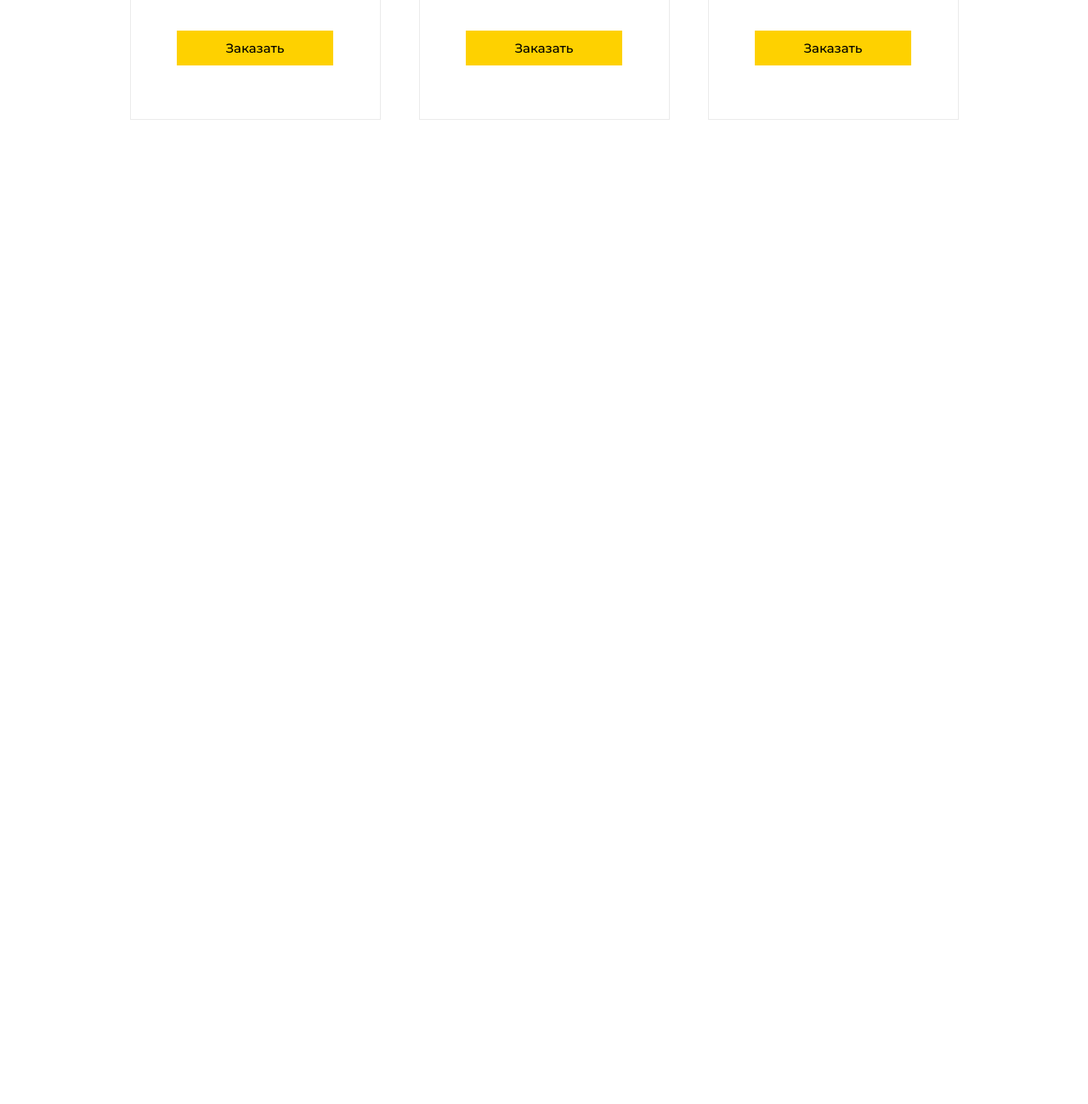
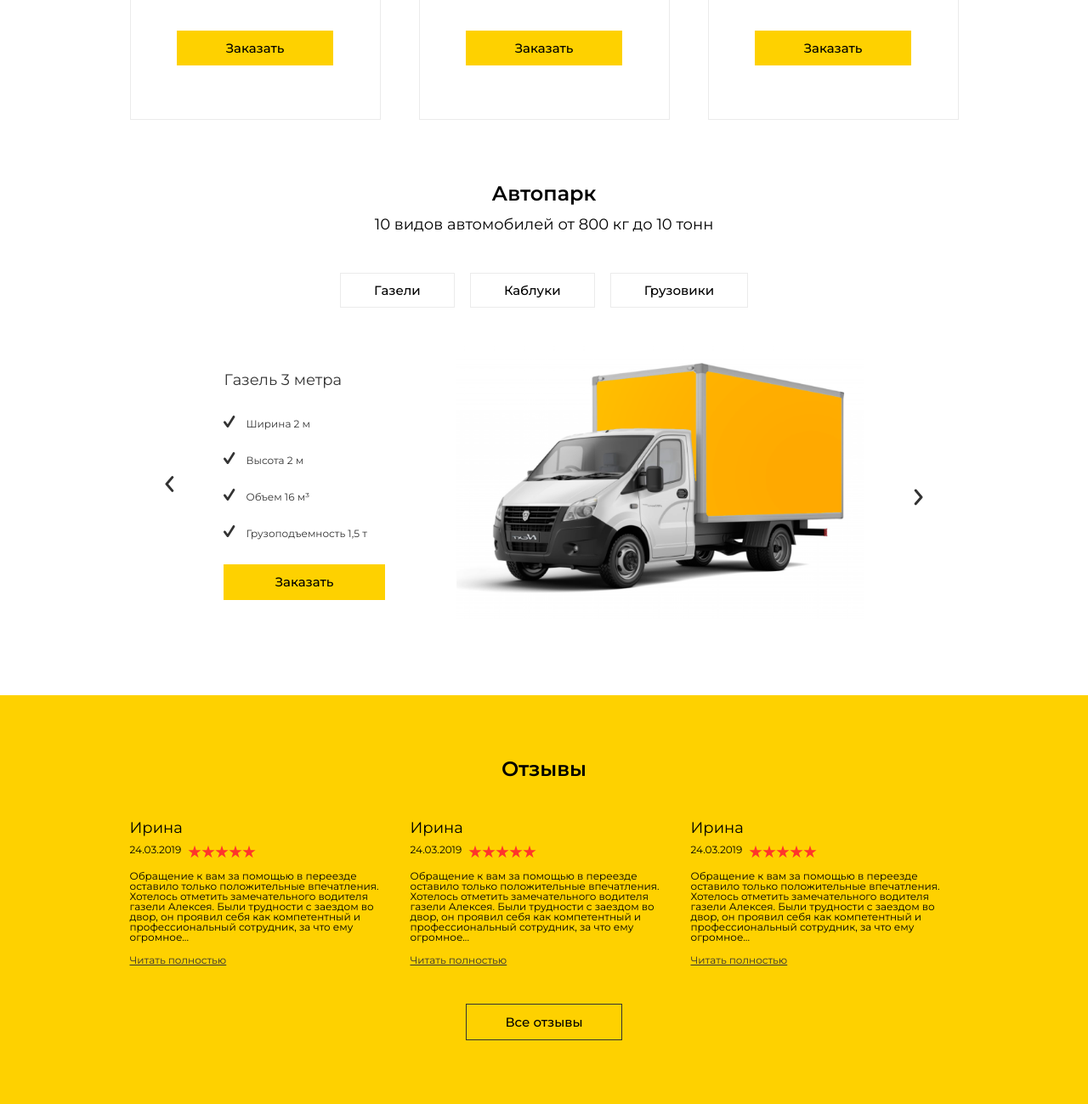
Before and after one commit to conho-web/stage-1, a plain HTML site: page index.html in a window 1280 px wide. Shown: the part 1391-2690 px from the top of the page at 85% size. Before the commit the page ends 1607 px from the top, so only its background shows below. Drawn offline with Linux system fonts and the light colour scheme.

Commit message:
feature/CT-4: - blocks are ready

```diff
--- a/css/bundle.css
+++ b/css/bundle.css
@@ -5,3 +5,5 @@
 @import url(./variables.css);
 @import url(./s-main.css);
 @import url(./s-about.css);
+@import url(./s-swiper.css);
+@import url(./s-reviews.css);
--- /dev/null
+++ b/css/s-reviews.css
@@ -0,0 +1,64 @@
+#reviews {
+  background-color: var(--yellow);
+  padding: 6.25rem 0;
+}
+
+.reviews__title {
+  text-align: center;
+}
+
+.reviews__blocks {
+  display: grid;
+  grid-template-columns: 1fr 1fr 1fr;
+  gap: 1.25rem;
+  padding: 3.75rem 0 0 0;
+}
+
+.reviews__name {
+  padding: 0 0 0.625rem 0;
+}
+
+.reviews__date-stars {
+  display: flex;
+  align-items: flex-start;
+  padding: 0 0 1.25rem 0;
+}
+
+.reviews__date {
+  padding: 0 0.625rem 0 0;
+}
+
+.reviews__stars {
+  display: contents;
+  padding: 0 0 0 0.625rem;
+}
+
+.reviews__text {
+  padding: 0 0 1.25rem 0;
+}
+
+.reviews__read-more {
+  color: var(--grey);
+}
+
+.reviews__open-all {
+  display: block;
+  padding: 1rem 3.75rem;
+  border: 1px solid var(--grey);
+  margin: 3.75rem auto 0 auto;
+}
+
+@media screen and (max-width: 768px) {
+  .reviews__block {
+    display: none;
+  }
+
+  .reviews__block:first-of-type {
+    display: block;
+  }
+
+  .reviews__blocks {
+    grid-template-columns: 80%;
+    justify-content: center;
+}
+}
--- /dev/null
+++ b/css/s-swiper.css
@@ -0,0 +1,126 @@
+#swiper {
+  padding: 0 0 3.25rem 0;
+}
+
+.swiper__headlines {
+  text-align: center;
+}
+
+.swiper {
+  display: flex;
+  flex-direction: column;
+  align-items: center;
+  color: var(--grey);
+}
+
+.swiper__link {
+  display: inline-block;
+  padding: 1rem 3.25rem;
+  border: 1px solid var(--border);
+  text-decoration: none;
+  color: var(--black);
+  transition: all .5s linear;
+  margin: 0 0.625rem;
+}
+
+.swiper__link:hover {
+  border: 1px solid #FED100;
+  transition: all .5s linear;
+}
+
+.swiper__slides {
+  position: relative;
+  margin: 3.25rem 0;
+}
+
+.swiper__slide {
+  display: flex;
+  align-items: center;
+}
+
+.swiper__description {
+  padding: 0 7rem 0 0;
+}
+
+.swiper__title {
+  padding: 0 0 1.5rem 0;
+}
+
+.swiper__text {
+  padding: 1rem 0;
+}
+
+.swiper__tick {
+  padding: 0 1rem 0 0;
+}
+
+.swiper__button {
+  padding: 1rem 5rem;
+  background-color: var(--yellow);
+  margin: 1.25rem 0 0 0;
+}
+
+.swiper__img {
+  width: 40rem;
+}
+
+.swiper__arrow-left,
+.swiper__arrow-right {
+  position: absolute;
+  top: 50%;
+  transform: translateY(-50%);
+}
+
+.swiper__arrow-left {
+  left: -6.25rem;
+}
+
+.swiper__arrow-right {
+  right: -6.25rem;
+  transform: rotate(-180deg);
+}
+
+@media screen and (max-width: 768px) {
+  #swiper {
+    padding: 6.25rem 0 0 0;
+  }
+
+  .swiper__slide {
+    flex-direction: column;
+  }
+
+  .swiper__arrow-left,
+  .swiper__arrow-right {
+    display: none;
+  }
+
+  .swiper__img {
+    order: 1;
+    width: 20rem;
+    padding: 0 0 3rem 0;
+  }
+
+  .swiper__description {
+    order: 2;
+    text-align: center;
+    padding: 0 0 0 0;
+  }
+
+  .swiper__link {
+    padding: 0;
+    border: none;
+    font-weight: 400;
+  }
+
+  .swiper__link.swiper__link-active {
+    padding: 0 0 5px 0;
+    border-bottom: 2px solid var(--yellow);
+    font-weight: 500;
+  }
+}
+
+@media screen and (max-width: 400px) {
+  .swiper__link {
+    font-size: 0.9rem;
+  }
+}
--- a/index.html
+++ b/index.html
@@ -15,7 +15,7 @@
     <section id="main">
       <div class="wrapper">
         <header>
-        <img src="./img/logo.svg" alt="" class="header-logo">
+          <img src="./img/logo.svg" alt=" " class="header-logo">
 
           <nav class="header_links">
             <a href="#" class="header-link">Цены</a>
@@ -50,28 +50,28 @@
           <div class="title_block">
             <h1 class="main-title">Квартирные</br>переезды</h1>
             <h3 class="main-sub-title">По Бресту и области</h3>
-          <img src="./img/main-photo-tablet.png" alt="" class="main-photo-tablet">
+            <img src="./img/main-photo-tablet.png" alt=" " class="main-photo-tablet">
             <button class="main-button">Заказать<span class="main-button-border"></span></button>
           </div>
 
           <div class="progress_blocks">
             <div class="progress_block">
-            <img src="./img/truck.svg" alt="" class="progress-img">
+              <img src="./img/truck.svg" alt=" " class="progress-img">
               <p class="progress-text">Более 800</br>переездов</p>
             </div>
 
             <div class="progress_block">
-            <img src="./img/triggerTwo.svg" alt="" class="progress-img">
+              <img src="./img/triggerTwo.svg" alt=" " class="progress-img">
               <p class="progress-text">Бережная</br>упаковка</p>
             </div>
 
             <div class="progress_block">
-            <img src="./img/money.svg" alt="" class="progress-img">
+              <img src="./img/money.svg" alt=" " class="progress-img">
               <p class="progress-text">Фиксированная</br>цена</p>
             </div>
           </div>
 
-        <img src="./img/main-photo.png" alt="" class="main-photo">
+          <img src="./img/main-photo.png" alt=" " class="main-photo">
         </div>
       </div>
     </section>
@@ -105,7 +105,8 @@
 
             <div class="about__content">
               <p class="about__subtitle subtitle">Погрузка и транспортировка вещей</p>
-            <p class="about__text text-400">В нашем автопарке имеются машины, подходящие для мебели любых габаритов.</p>
+              <p class="about__text text-400">В нашем автопарке имеются машины, подходящие для мебели любых габаритов.
+              </p>
             </div>
           </div>
 
@@ -124,7 +125,7 @@
     <section id="price">
       <div class="wrapper">
         <div class="price__headlines">
-        <h4 class="price__title title">Цены</h4>
+          <h2 class="price__title title">Цены</h2>
           <p class="price__underTitle underTitle">Фиксированная стоимость на переезд под ключ</p>
         </div>
 
@@ -158,6 +159,99 @@
         </div>
       </div>
     </section>
+
+    <section id="swiper">
+      <div class="wrapper">
+        <div class="swiper__headlines">
+          <h2 class="price__title title">Автопарк</h2>
+          <p class="price__underTitle underTitle">10 видов автомобилей от 800 кг до 10 тонн</p>
+        </div>
+
+        <div class="swiper">
+          <div class="swiper__links">
+            <a href="" class="swiper__link swiper__link-active subtitle">Газели</a>
+            <a href="" class="swiper__link subtitle">Каблуки</a>
+            <a href="" class="swiper__link subtitle">Грузовики</a>
+          </div>
+
+          <div class="swiper__slides">
+            <div class="swiper__slide">
+              <div class="swiper__description">
+                <h3 class="swiper__title underTitle">Газель 3 метра</h3>
+                <p class="swiper__text text-400"><img src="./img/tick.svg" class="swiper__tick">Ширина 2 м</p>
+                <p class="swiper__text text-400"><img src="./img/tick.svg" class="swiper__tick">Высота 2 м</p>
+                <p class="swiper__text text-400"><img src="./img/tick.svg" class="swiper__tick">Объем 16 м³</p>
+                <p class="swiper__text text-400"><img src="./img/tick.svg" class="swiper__tick">Грузоподъемность 1,5 т</p>
+                <button class="swiper__button subtitle">Заказать</button>
+              </div>
+
+              <img src="./img/car-1.png" alt=" " class="swiper__img">
+            </div>
+
+            <button class="swiper__arrow-left"><img src="./img/swiper-arrow.svg" alt=" "></button>
+            <button class="swiper__arrow-right"><img src="./img/swiper-arrow.svg" alt=" "></button>
+          </div>
+        </div>
+      </div>
+    </section>
+
+    <section id="reviews">
+      <div class="wrapper">
+        <h2 class="reviews__title title">Отзывы</h2>
+
+        <div class="reviews__blocks">
+          <div class="reviews__block">
+            <h3 class="reviews__name underTitle">Ирина</h3>
+            <div class="reviews__date-stars">
+              <p class="reviews__date text">24.03.2019</p>
+              <div class="reviews__stars">
+                <img src="./img/star.svg" alt=" ">
+                <img src="./img/star.svg" alt=" ">
+                <img src="./img/star.svg" alt=" ">
+                <img src="./img/star.svg" alt=" ">
+                <img src="./img/star.svg" alt=" ">
+              </div>
+            </div>
+            <p class="reviews__text text">Обращение к вам за помощью в переезде оставило только положительные впечатления. Хотелось отметить замечательного водителя газели Алексея. Были трудности с заездом во двор, он проявил себя как компетентный и профессиональный сотрудник, за что ему огромное...</p>
+            <a href="#" class="reviews__read-more">Читать полностью</a>
+          </div>
+
+          <div class="reviews__block">
+            <h3 class="reviews__name underTitle">Ирина</h3>
+            <div class="reviews__date-stars">
+              <p class="reviews__date text">24.03.2019</p>
+              <div class="reviews__stars">
+                <img src="./img/star.svg" alt=" ">
+                <img src="./img/star.svg" alt=" ">
+                <img src="./img/star.svg" alt=" ">
+                <img src="./img/star.svg" alt=" ">
+                <img src="./img/star.svg" alt=" ">
+              </div>
+            </div>
+            <p class="reviews__text text">Обращение к вам за помощью в переезде оставило только положительные впечатления. Хотелось отметить замечательного водителя газели Алексея. Были трудности с заездом во двор, он проявил себя как компетентный и профессиональный сотрудник, за что ему огромное...</p>
+            <a href="#" class="reviews__read-more">Читать полностью</a>
+          </div>
+
+          <div class="reviews__block">
+            <h3 class="reviews__name underTitle">Ирина</h3>
+            <div class="reviews__date-stars">
+              <p class="reviews__date text">24.03.2019</p>
+              <div class="reviews__stars">
+                <img src="./img/star.svg" alt=" ">
+                <img src="./img/star.svg" alt=" ">
+                <img src="./img/star.svg" alt=" ">
+                <img src="./img/star.svg" alt=" ">
+                <img src="./img/star.svg" alt=" ">
+              </div>
+            </div>
+            <p class="reviews__text text">Обращение к вам за помощью в переезде оставило только положительные впечатления. Хотелось отметить замечательного водителя газели Алексея. Были трудности с заездом во двор, он проявил себя как компетентный и профессиональный сотрудник, за что ему огромное...</p>
+            <a href="#" class="reviews__read-more">Читать полностью</a>
+          </div>
+        </div>
+
+        <button class="reviews__open-all subtitle">Все отзывы</button>
+      </div>
+    </section>
   </main>
 
 </body>
```
Also changed, not shown: img/car-1.png (added), img/star.svg (added), img/swiper-arrow.svg (added), img/tick.svg (added), 1 other file. Lines whose indentation alone changed are shown as unchanged.
